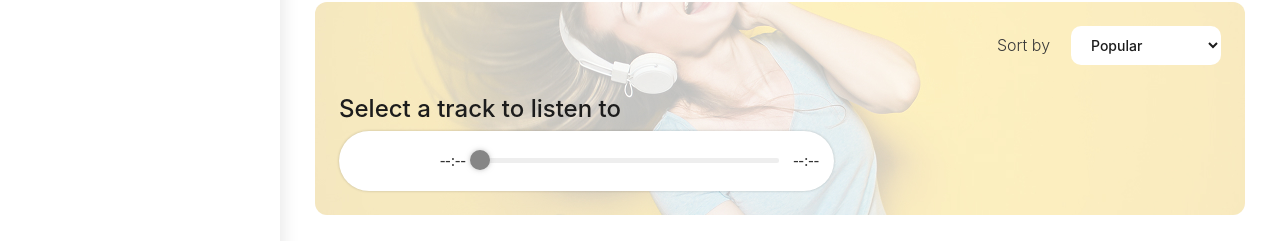
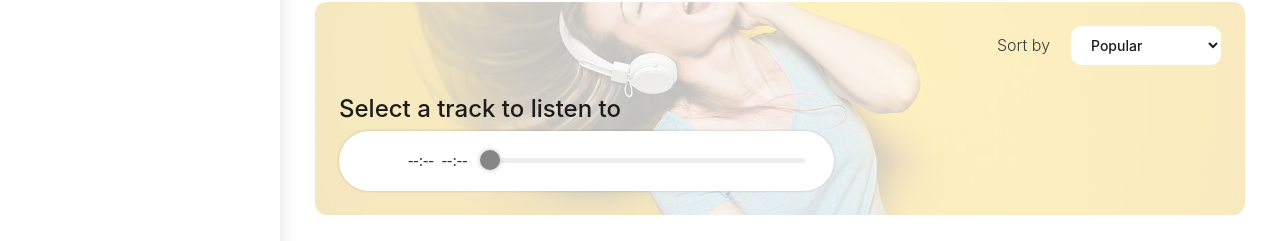
Before and after one commit to D15ND/Modsenfy, a React (Vite) app: page / in a window 1280 px wide. Shown: the part 301-542 px from the top of the page. Built offline with nearby package versions, Linux system fonts and the light colour scheme; no server answers.

Commit message:
refactor: pause tools and icon for cards

```diff
--- a/src/pages/HomePage/HomePage.module.scss
+++ b/src/pages/HomePage/HomePage.module.scss
@@ -67,6 +67,7 @@
   overflow: hidden;
 
   :global {
+    position: relative;
     .rhap_container {
       padding: 0 16px;
       border-radius: 200px;
@@ -75,15 +76,28 @@
 
     .rhap_controls-section {
       flex: 0;
+      .rhap_volume-controls {
+        position: absolute;
+        right: 6px;
+      }
     }
 
     .rhap_progress-section {
       flex: 1;
       min-width: 0;
+      display: flex;
+      align-items: center;
+      gap: 8px;
     }
 
     .rhap_progress-container {
       flex: 1;
+      min-width: 0;
+      order: 1;
+    }
+
+    .rhap_time {
+      order: 0;
     }
 
     .rhap_volume-controls {
```
Also changed, not shown: src/assets/images/icons/pause.svg.
